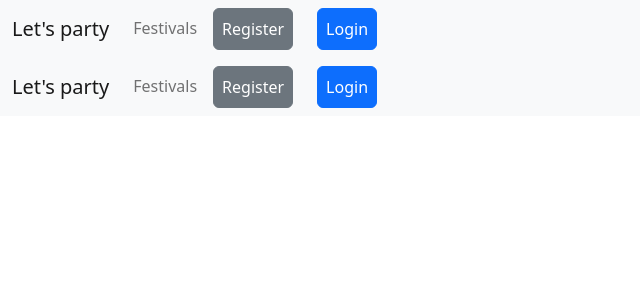
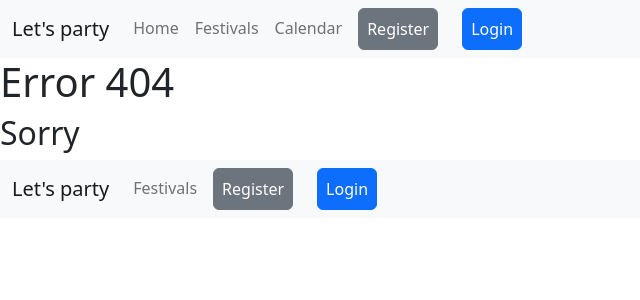
Before and after one commit to Project-2-Festival-app/FestiWink, a Node server app: page /profile in a window 1280 px wide. Shown: the top 300 px of the page, without its empty margins (0-640 px from the left). Run offline with Node 20, Linux system fonts and the light colour scheme; some libraries are stand-ins or nearby versions.

Commit message:
feat: fit viewa

```diff
--- a/config/index.routes.js
+++ b/config/index.routes.js
@@ -41,7 +41,8 @@ router.get("/festivals/create",authMiddlewares.isAuthenticated, festController.c
 router.post("/festivals/create",authMiddlewares.isAuthenticated,fileUploader.single('image'), festController.doCreate);
 
 router.get("/festivals", festController.list)
-router.post("/festivals/:id/comment", festController.comment)
+router.post("/festivals/:id/comment", authMiddlewares.isAuthenticated, festController.comment)
+//router.delete("/festivals/:id/comment", authMiddlewares.isAuthenticated, festController.deleteComment)
 router.get("/festivals/:id", festController.detail)
 
 
--- a/controllers/user.controller.js
+++ b/controllers/user.controller.js
@@ -4,15 +4,11 @@ const Like = require("../models/Like.model")
 
 
 module.exports.profile = (req, res, next) => {
-  console.log("entro en profile controller");
-
   const userId = req.user._id.valueOf();
 
   Like.find({ user: userId })
   .populate("festival")
   .then((likes) => {
-    console.log("entro en elthen")
-    console.log(likes)
     res.render("users/profile", { likes });
   })
   .catch( err => next( err ))
--- a/views/error.hbs
+++ b/views/error.hbs
@@ -0,0 +1,2 @@
+<h1> Error 404</h1>
+<h2> Sorry</h2>
--- a/views/festival/detail.hbs
+++ b/views/festival/detail.hbs
@@ -36,7 +36,7 @@
 <form action="/festivals/{{festival._id}}/comment" method="POST">
   <label for="comment-author-username">Your name:</label>
   <input type="text" name="author" id="comment-author-username" />
-  <input type="text" name="commentAuthor" id="comment-author" value="{{author.username}}" hidden />
+
   <textarea name="content" id="comment-content-input" cols="40" rows="3"></textarea>
   <button type="submit">Comment</button>
 </form>
--- a/views/partials/navbar.hbs
+++ b/views/partials/navbar.hbs
@@ -7,18 +7,29 @@
     <div class="collapse navbar-collapse" id="navbarSupportedContent">
       <ul class="navbar-nav me-auto mb-2 mb-lg-0">
         <li class="nav-item">
+            <a class="nav-link" aria-current="page" href="/">Home</a>
+          </li>
+        <li class="nav-item">
             <a class="nav-link" aria-current="page" href="/festivals">Festivals</a>
           </li>
+        <li class="nav-item">
+            <a class="nav-link" aria-current="page" href="/festivals">Calendar</a>
+          </li>
+
         {{#if currentUser}}
-
 
           <li class="nav-item">
             <a class="nav-link" aria-current="page" href="/profile">Profile</a>
           </li>
 
           <li class="nav-item ms-2">
+            <a class="nav-link" aria-current="page" href="/festivals/create">Create Festival</a>
+          </li>
+
+          <li class="nav-item ms-2">
             <a class="nav-link btn btn-danger text-white" aria-current="page" href="/logout">Logout</a>
           </li>
+
         {{else}}
           <li class="nav-item ms-2">
             <a class="nav-link btn btn-secondary text-white" aria-current="page" href="/register">Register</a>
--- a/views/users/profile.hbs
+++ b/views/users/profile.hbs
@@ -6,10 +6,11 @@
       <h3>Roll: {{currentUser.roll}}</h3>
       <hr class="my-4">
     </div>
+
     {{#each likes as |like| }}
-    <div class="col text-center mt-4">
+    <div class="col text-center mt-4 container">
       <img src="{{like.festival.image}}" class="rounded-circle border border-3 m-4" width="200" alt={{like.festival.name}} referrerpolicy="no-referrer"/>
-      <h2>Hi {{flike.estival.name}}!</h2>
+      <h2>{{like.festival.name}}!</h2>
       <h3>Price: {{like.festival.price}}</h3>
       <hr class="my-4">
     </div>
```
